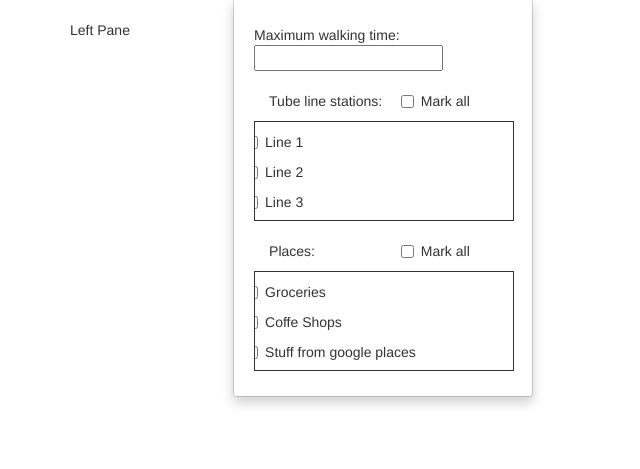
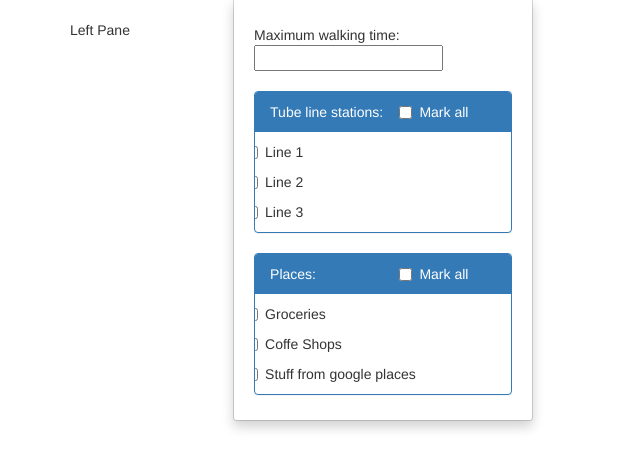
Before and after one commit to farrebola/google-gis-demo, a PHP site: page / in a window 1280 px wide, after a click that opens the changed part. Shown: the part 52-521 px from the top of the page, without its empty margins (0-640 px from the left). Run offline with PHP 8.4, Linux system fonts and the light colour scheme; some libraries are stand-ins or nearby versions.

Commit message:
[#94986] Add functionalitity into bootstrap boxes.

```diff
--- a/src/css/walking_distance.css
+++ b/src/css/walking_distance.css
@@ -11,30 +11,30 @@
 .slider-handle.round {
 	background-color: blue;
 	border-radius: 50%;
-	background-image: linear-gradient(to bottom, #149bdf 0%, #0480be 100%);
+	background-image: linear-gradient(to bottom, #428bca 0%, #428bca 100%);
 }
 #wdsCurrentSliderValLabel {
 	margin-left: 10px;
 }
-.input-group {
-	width: 260px;
-	margin-left: 20px;
-	margin-right: 20px;
-}
-.input-group label {
+.panel .checkbox {
 	font-weight: normal;
 }
-.checkbox-header .checkbox {
+.panel-primary {
+	margin: 20px 20px 20px 20px;
+}
+.panel-heading {
+	border-bottom: 20px solid transparent;
+	padding: 10px 0px;
+}
+.panel-heading .checkbox {
 	margin-top: 0px;
 	margin-bottom: 0px;
 }
-ul.dropdown-menu-form {
-    padding: 5px 0 0;
+.panel-body {
+	padding: 0 0 0 0;
+}
+.panel-body ul.dropdown-menu-form {
     max-height: 100px;
     overflow-y: scroll;
-    border: 1px;
-	border-style: solid;
 	padding: 0 0 0 10px;
-	margin-top: 10px;
-	margin-bottom: 20px;
 }
--- a/src/walking_distance.html
+++ b/src/walking_distance.html
@@ -7,15 +7,16 @@
 				<slider id="wds" type="text" data-slider-min="{{minvalue}}" data-slider-max="{{maxvalue}}" data-slider-step="5" data-slider-value="{{value}}" ng-model="value"/>
 				<span id="wdsCurrentSliderValLabel"><span id="wdsSliderVal">{{value}}</span> min</span>
 			</div>
-			<div class="input-group">
-				<div class="checkbox-header">
+			<div class="panel panel-primary">
+				<div class="panel-heading">
 					<span class="col-md-7">Tube line stations: </span>
 					<label class="checkbox col-md-5">
                 		<input type="checkbox">
                 		Mark all
             		</label>
 				</div>
-				<ul class="dropdown-menu-form col-md-12">
+				<div class="panel-body">
+					<ul class="dropdown-menu-form col-md-12">
         			<li>
             			<label class="checkbox">
                 			<input type="checkbox">
@@ -41,14 +42,18 @@
             			</label>
         			</li>
     			</ul>
-    			<div class="checkbox-header">
+				</div>
+			</div>
+			<div class="panel panel-primary">
+				<div class="panel-heading">
 					<span class="col-md-7">Places: </span>
 					<label class="checkbox col-md-5">
                 		<input type="checkbox">
                 		Mark all
             		</label>
 				</div>
-				<ul class="dropdown-menu-form col-md-12">
+				<div class="panel-body">
+					<ul class="dropdown-menu-form col-md-12">
         			<li>
             			<label class="checkbox">
                 			<input type="checkbox">
@@ -80,7 +85,8 @@
             			</label>
         			</li>
     			</ul>
-    		</div><!-- /input-group -->
+				</div>
+			</div>
     	</form>
 	</div>
 </li>
```
